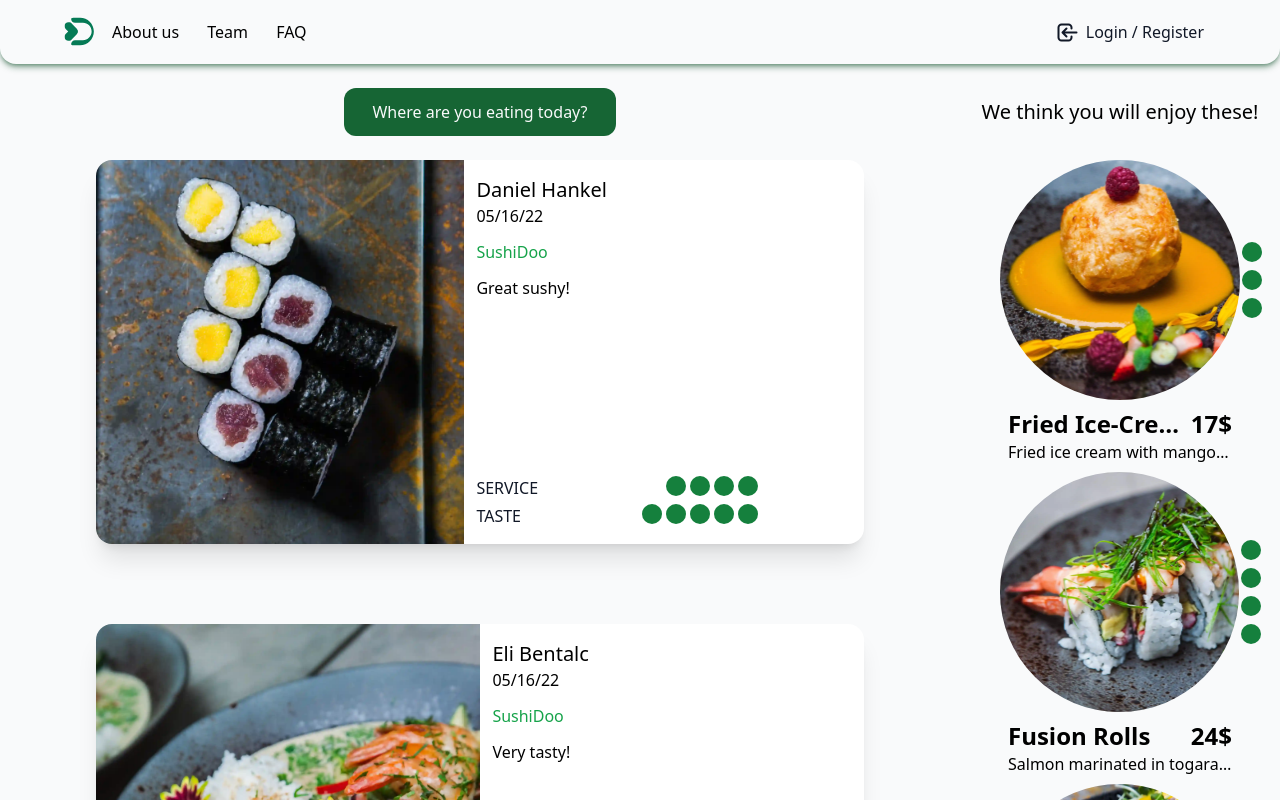
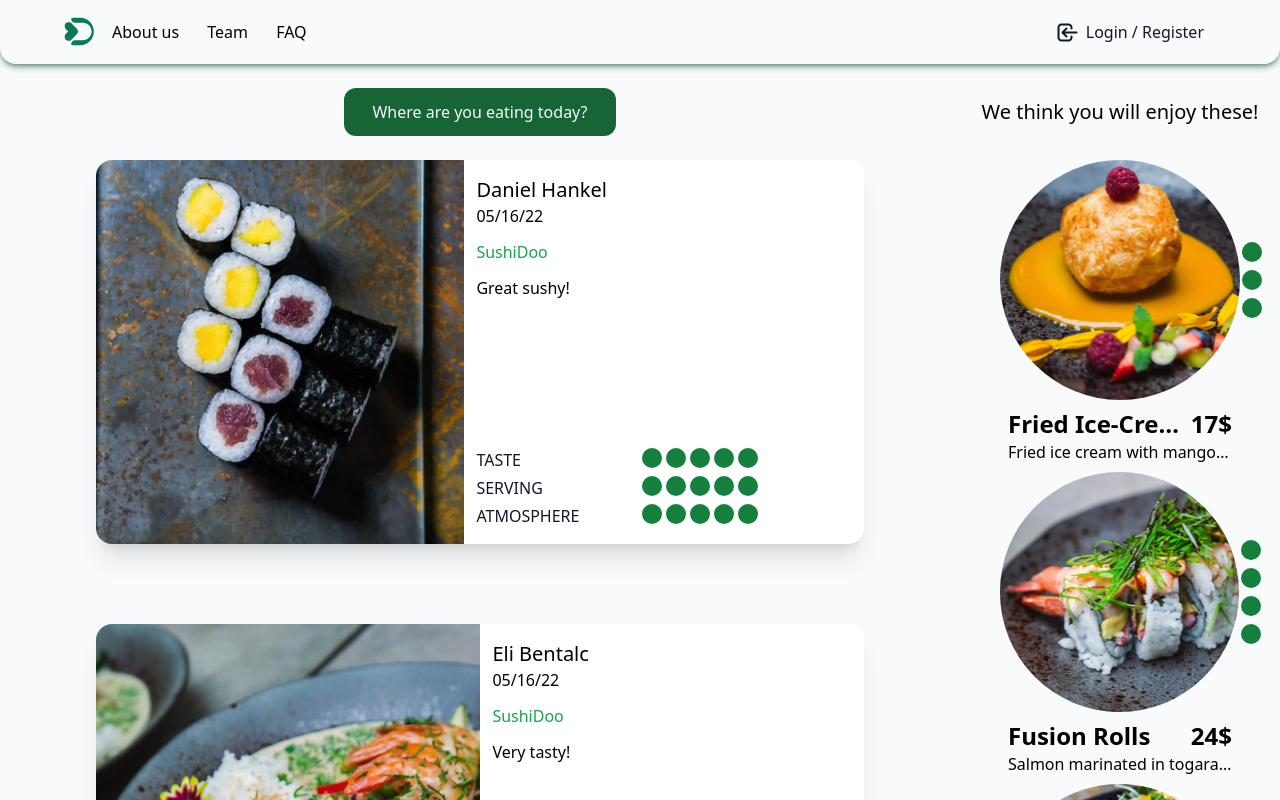
Before and after one commit to LessJakub/Salver, an Angular app in the folder Client/: page /activity in a window 1280 px wide. Shown: the top 800 px of the page. Built offline with nearby package versions, Linux system fonts and the light colour scheme.

Commit message:
Make Post it's own component and extend Post interface with grade

```diff
--- a/Client/src/app/app.module.ts
+++ b/Client/src/app/app.module.ts
@@ -19,6 +19,7 @@ import { DishOverlayComponent } from './overlays/dish-overlay/dish-overlay.compo
 import { GradeComponentComponent } from './overlays/dish-overlay/grade-component/grade-component.component';
 import { ReviewPostComponent } from './overlays/dish-overlay/review-post/review-post.component';
 import { TabSwitcherComponent } from './utilities/tab-switcher/tab-switcher.component';
+import { PostComponent } from './elements/post/post.component';
 
 @NgModule({
   declarations: [
@@ -35,7 +36,8 @@ import { TabSwitcherComponent } from './utilities/tab-switcher/tab-switcher.comp
     DishOverlayComponent,
     GradeComponentComponent,
     ReviewPostComponent,
-    TabSwitcherComponent
+    TabSwitcherComponent,
+    PostComponent
   ],
   imports: [
     BrowserModule,
--- /dev/null
+++ b/Client/src/app/elements/post/post.component.ts
@@ -0,0 +1,56 @@
+import { Component, OnInit, Input } from '@angular/core';
+
+import { Post } from 'src/app/models/post';
+
+@Component({
+  selector: 'app-post',
+  host: {'class': 'flex grow justify-center h-full w-full'}, // ! Styling host container to fill all avialable space
+  template: `
+    <div class="rounded-2xl shadow-xl flex w-full h-96 max-w-3xl bg-white">
+      <!-- Post image -->
+      <img src={{model.imageURL}} class="h-full object-contain rounded-tl-2xl rounded-bl-2xl ">
+
+      <!-- Post text area-->
+      <div class="flex flex-col w-full h-full px-3 py-4 justify-between relative">
+        <div class="grow min-h-0 flex flex-col">
+          <div class="mb-3">
+            <h3 class="text-xl">{{ model.user }}</h3>
+            <p> {{ prettyTimeFromDate(model.date) }}</p>
+          </div>
+          <p class="text-green-600 font-medium mb-3"> {{ model.taggedRestaurant }}</p>
+          <p class="grow overflow-hidden relative after:absolute after:bottom-0 after:left-0 after:h-10 after:w-full after:bg-gradient-to-t after:from-white">
+            {{ model.description }} <!-- Too long desc just overflow and are hidden, there is a fade out effect on the bottom of the desc. text area -->
+          </p>
+        </div>
+
+        <!-- Post grades -->
+        <div class="pt-4 w-3/4 space-y-1">
+          <!-- The additional divs are necessary due to h-full and w-full set on grade-component -->
+          <div *ngFor="let elem of model.grades">
+            <app-grade-component [grade]="elem.grade" [name]="elem.category"></app-grade-component>
+          </div>
+        </div>
+      </div>
+    </div>
+  `,
+  styles: [
+  ]
+})
+export class PostComponent implements OnInit {
+
+  @Input() model: Post;
+
+  constructor() { }
+
+  ngOnInit(): void {
+  }
+
+  prettyTimeFromDate(time: Date): string {
+    return time.toLocaleDateString(navigator.language, {
+      year: '2-digit',
+      month:'2-digit',
+      day:  '2-digit',
+    });
+  }
+
+}
--- /dev/null
+++ b/Client/src/app/models/gradeElement.ts
@@ -0,0 +1,4 @@
+export interface GradeElement {
+    category: string,
+    grade: number
+}
--- a/Client/src/app/models/post.ts
+++ b/Client/src/app/models/post.ts
@@ -1,8 +1,11 @@
+import { GradeElement } from "./gradeElement"
+
 export interface Post {
+    imageURL: string,
+    user: string, //will need to be elaborated later
     date: Date,
+    taggedRestaurant: string, //will need to be elaborated later
     likes: number,
-    imageURL: string,
     description: string,
-    taggedRestaurant: string, //will need to be elaborated later
-    user: string //will need to be elaborated later
+    grades: GradeElement[]
 }
--- a/Client/src/app/user-activity/user-activity.component.html
+++ b/Client/src/app/user-activity/user-activity.component.html
@@ -9,29 +9,9 @@
     <div class="grow w-full flex flex-col items-center space-y-20 mb-10">
 
         <!-- Post -->
-        <div *ngFor="let post of fetchedPosts" class="rounded-2xl shadow-xl flex w-full h-96 max-w-3xl bg-white">
-            <!-- Post image -->
-            <img src={{post.imageURL}} class="h-full object-contain rounded-tl-2xl rounded-bl-2xl ">
-
-            <!-- Post text area-->
-            <div class="flex flex-col w-full h-full px-3 py-4 justify-between relative">
-                <div class="grow min-h-0 flex flex-col">
-                    <div class="mb-3">
-                        <h3 class="text-xl">{{ post.user }}</h3>
-                        <p> {{ prettyTimeFromDate(post.date) }}</p>
-                    </div>
-                    <p class="text-green-600 font-medium mb-3"> {{ post.taggedRestaurant }}</p>
-                    <p class="grow overflow-hidden relative after:absolute after:bottom-0 after:left-0 after:h-10 after:w-full after:bg-gradient-to-t after:from-white">{{ post.description }}</p> <!-- abbreviate too long desc./set max length like twitter-->
-                </div>
-
-                <!-- Post grades -->
-                <div class="pt-4 w-3/4 space-y-1">
-                    <!-- The additional divs are necessary due to h-full and w-full set on grade-component -->
-                    <div><app-grade-component [grade]="4" [name]="'Service'" [isInline]="true"></app-grade-component></div>
-                    <div><app-grade-component [grade]="5" [name]="'Taste'" [isInline]="true"></app-grade-component></div>
-                </div>
-            </div>
-        </div>
+        <ng-container *ngFor="let PoPost of fetchedPosts">
+            <app-post [model]="PoPost"></app-post>
+        </ng-container>
 
     </div>
 
--- a/Client/src/app/user-activity/user-activity.component.ts
+++ b/Client/src/app/user-activity/user-activity.component.ts
@@ -2,8 +2,6 @@ import { Component, OnInit } from '@angular/core';
 
 import { Post } from '../models/post';
 import { Dish } from '../models/Dish';
-import { GradeComponentComponent } from '../overlays/dish-overlay/grade-component/grade-component.component';
-import { SearchTileComponent } from '../search-page/search-tile/search-tile.component';
 
 @Component({
   selector: 'app-user-activity',
@@ -20,10 +18,12 @@ export class UserActivityComponent implements OnInit {
 
   ngOnInit(): void {
     this.fetchedPosts = [
-      {date: new Date(2022, 4, 16), likes: 13, imageURL: "/assets/images/3W2A0606@0.5x.webp", description: "Great sushy!", taggedRestaurant: "SushiDoo", user: "Daniel Hankel"},
-      {date: new Date(2022, 4, 16), likes: 2, imageURL: "/assets/images/W2A6423@0.5x.webp", description: "Very tasty!", taggedRestaurant: "SushiDoo", user: "Eli Bentalc"},
-      {date: new Date(2022, 4, 17), likes: 134, imageURL: "/assets/images/3W2A0925@0.5x.webp", description: "A bit bland", taggedRestaurant: "SushiDoo", user: "Margaret Nam"},
-      {date: new Date(2022, 4, 11), likes: 8, imageURL: "/assets/images/3W2A0956@0.5x.webp", description: "Wow, this is such a nice place with fantastic food. If you're looking for great sushi and very friendly sushimasters then this is the spot! I've been to many sushi bars but this one is going to really make me visit over and over again! 100% reccomend! By the way check out my account for other reccomendations of the best restaurants round town!", taggedRestaurant: "SushiDoo", user: "Billie Thongroght"}
+      {date: new Date(2022, 4, 16), likes: 13, imageURL: "/assets/images/3W2A0606@0.5x.webp", description: "Great sushy!", taggedRestaurant: "SushiDoo", user: "Daniel Hankel", grades: [{category: "Taste", grade: 5}, {category: "Serving", grade: 5}, {category: "Atmosphere", grade: 5}]},
+      {date: new Date(2022, 4, 16), likes: 2, imageURL: "/assets/images/W2A6423@0.5x.webp", description: "Very tasty!", taggedRestaurant: "SushiDoo", user: "Eli Bentalc", grades: [{category: "Taste", grade: 5}, {category: "Price", grade: 3}]},
+      {date: new Date(2022, 4, 17), likes: 134, imageURL: "/assets/images/3W2A0925@0.5x.webp", description: "A bit bland", taggedRestaurant: "SushiDoo", user: "Margaret Nam", grades: [{category: "Taste", grade: 3}]},
+      {date: new Date(2022, 4, 11), likes: 8, imageURL: "/assets/images/3W2A0956@0.5x.webp", description: "Wow, this is such a nice place with fantastic food. If you're looking for great sushi and very friendly sushimasters then this is the spot! " +
+      "I've been to many sushi bars but this one is going to really make me visit over and over again! 100% reccomend! By the way check out my account for other reccomendations of the best restaurants round town!", taggedRestaurant: "SushiDoo", user: "Billie Thongroght",
+      grades: [{category: "Taste", grade: 5}, {category: "Atmosphere", grade: 5}, {category: "Service", grade: 5}, {category: "Price", grade: 4}, {category: "Serving", grade: 5}]}
     ]
 
     this.reccomendations = [
@@ -34,13 +34,4 @@ export class UserActivityComponent implements OnInit {
         {name:"Tom Yam Kung ", imageURL:["/assets/images/3W2A0925@0.5x.webp"], grade:[5, 3, 4, 4], description:"Thai soup with shrimps, coconut milk and vegetables", price:26, restaurant: "Japan Sun"},
     ]
   }
-
-  prettyTimeFromDate(time: Date): string {
-    return time.toLocaleDateString(navigator.language, {
-      year: '2-digit',
-      month:'2-digit',
-      day:  '2-digit',
-    });
-  }
-
 }
```
Also changed, not shown: 1 other file (tests, documents, lock files or other folders).
